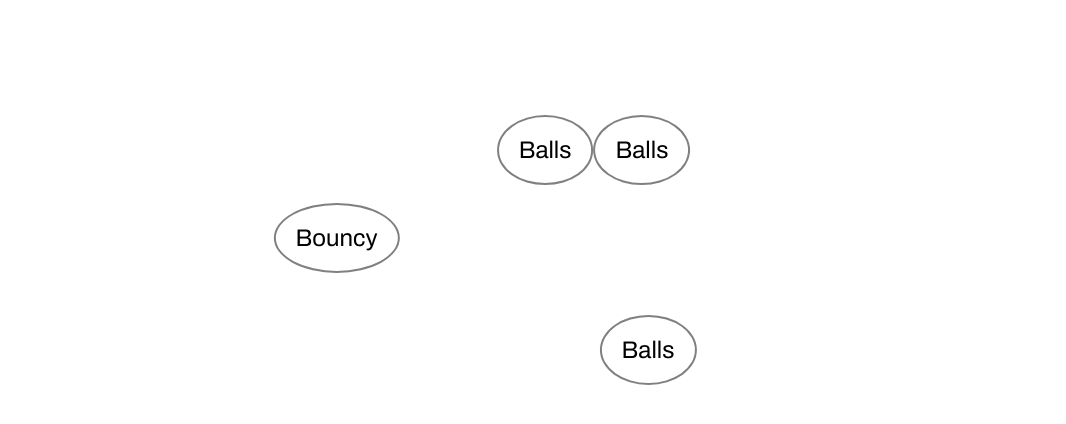
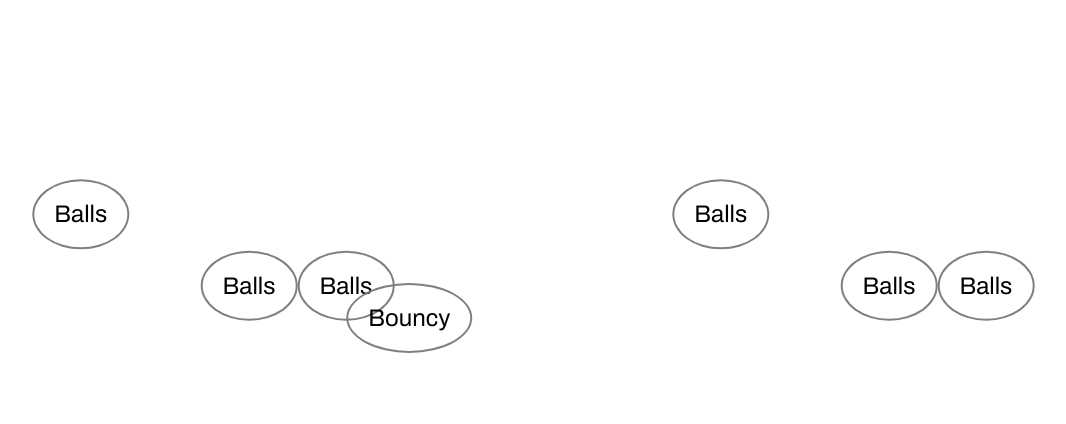
Before and after one commit to Tanner-Davison/greensock-animations, a React (Create React App) app: page / in a window 1280 px wide. Shown: the top 424 px of the page, without its empty margins (158-1224 px from the left). Built offline with nearby package versions, Linux system fonts and the light colour scheme.

Commit message:
just pushing

```diff
--- a/src/App.js
+++ b/src/App.js
@@ -35,7 +35,28 @@ function App() {
 					id='headline3'>
 					Balls
 				</Headline>
-
+				<Wrapper>
+					<Headline
+						className={"allBalls"}
+						id='headline'>
+						Bouncy{" "}
+					</Headline>
+					<Headline
+						className={"allBalls"}
+						id='headline2'>
+						Balls
+					</Headline>
+					<Headline
+						className={"allBalls"}
+						id='headline3'>
+						Balls
+					</Headline>
+					<Headline
+						className={"allBalls"}
+						id='headline3'>
+						Balls
+					</Headline>
+				</Wrapper>
 			</Wrapper>
 		);
 }
```
